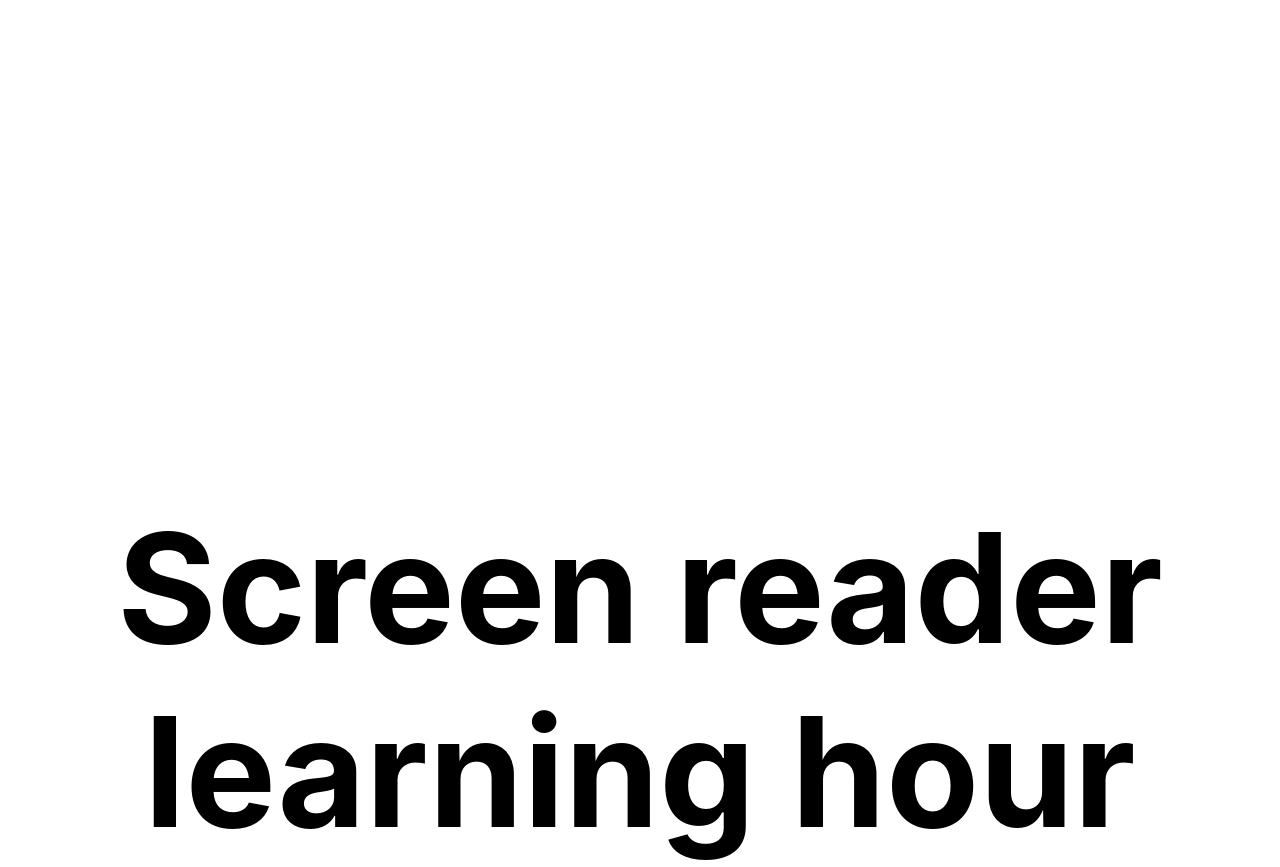
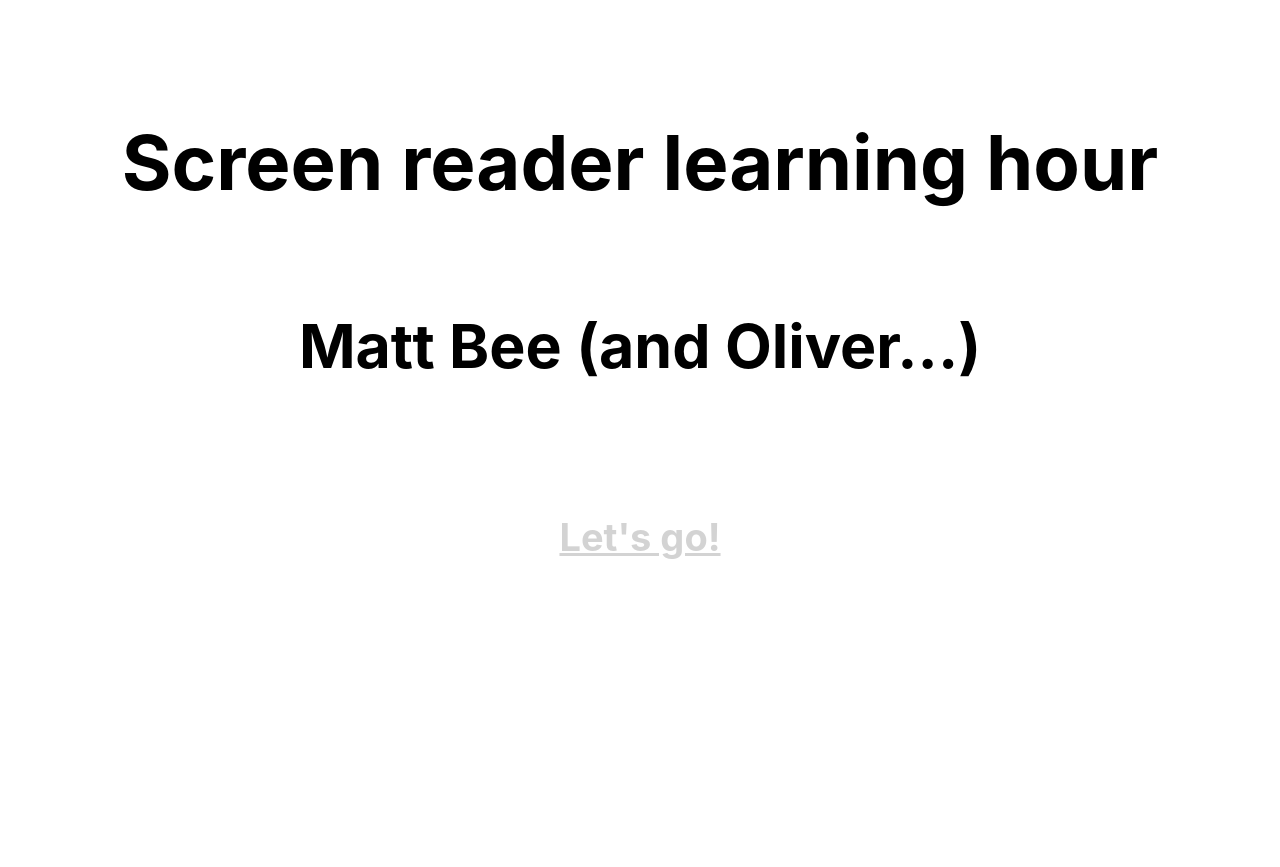
Before and after one commit to mattbee/screen-reader-presentation, a plain HTML site: page preview.html in a window 1280 px wide. Shown: the top 867 px of the page. Drawn offline with Linux system fonts and the light colour scheme.

Commit message:
Font size tweaking

```diff
--- a/styles.css
+++ b/styles.css
@@ -51,11 +51,11 @@ ol li {
   width: 100%;
 }
 .preview h1 {
-  font-size: 4em;
-  margin-top: 3em;
+  font-size: 2em;
+  margin-top: 1em;
 }
 .preview h2 {
-  font-size: 3em;
+  font-size: 1.6em;
 }
 .preview .next {
   text-align: center;
```
